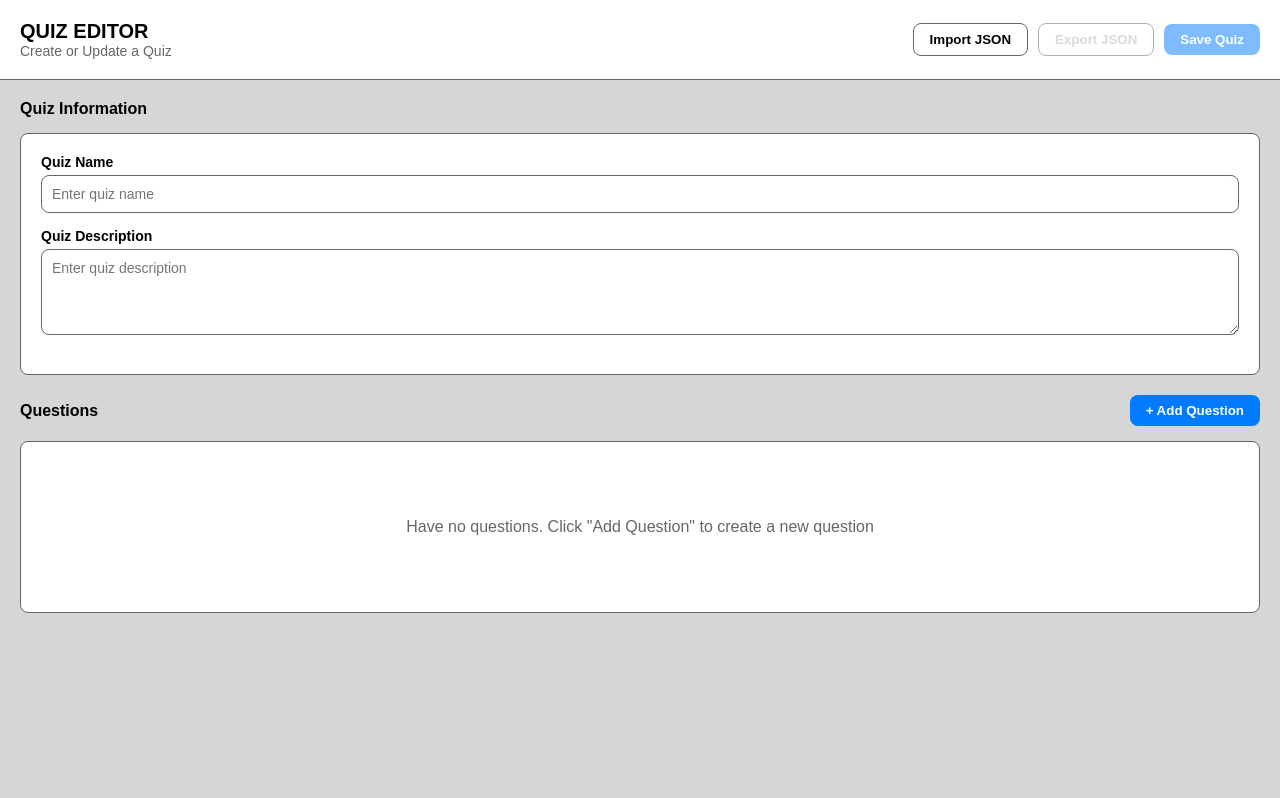
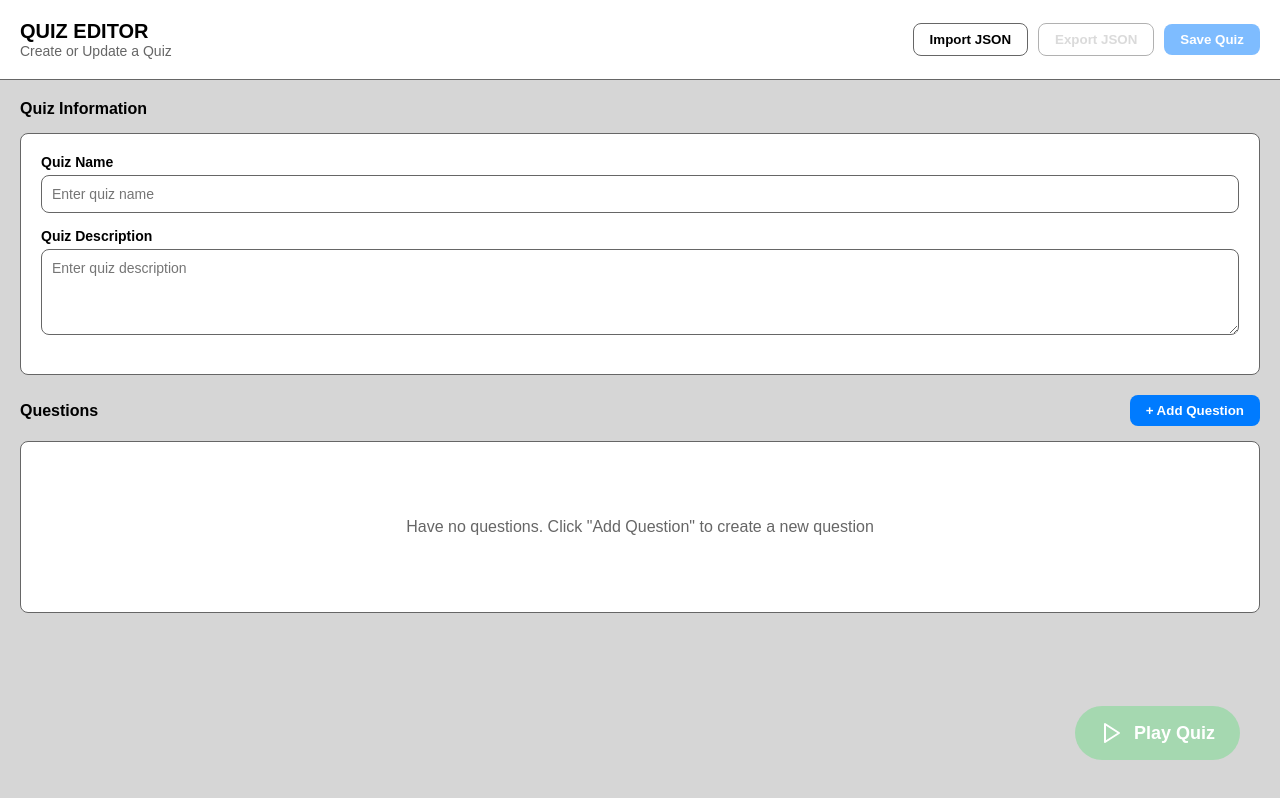
Before and after one commit to XPhan0103/quiz-editor, a React (Vite) app: page / in a window 1280 px wide. Built offline with nearby package versions, Linux system fonts and the light colour scheme.

Commit message:
feat: add quiz preview mode

```diff
--- a/src/App.jsx
+++ b/src/App.jsx
@@ -2,9 +2,12 @@ import React, { useState, useEffect } from 'react';
 import Header from './components/Header';
 import QuizInfo from './components/QuizInfo';
 import QuestionList from './components/QuestionList';
+import PreviewMode from './components/PreviewMode';
+import { FiPlay } from 'react-icons/fi';
 import './index.css';
 
 function App() {
+    const [isPreviewMode, setIsPreviewMode] = useState(false);
     const [quizData, setQuizData] = useState(() => {
         const saved = localStorage.getItem('quizData');
         if (saved) {
@@ -92,13 +95,36 @@ function App() {
         }
     };
 
+    if (isPreviewMode) {
+        return (
+            <div className="app">
+                <div className="main-content" style={{ marginTop: '20px' }}>
+                    <PreviewMode quizData={quizData} onExit={() => setIsPreviewMode(false)} />
+                </div>
+            </div>
+        );
+    }
+
     return (
         <div className="app">
-            <Header onExport={handleExport} onImport={handleImport} onSave={handleSave} isValid={isValid} />
+            <Header
+                onExport={handleExport}
+                onImport={handleImport}
+                onSave={handleSave}
+                isValid={isValid}
+            />
             <div className="main-content">
                 <QuizInfo quizData={quizData} setQuizData={setQuizData} />
                 <QuestionList questions={quizData.questions} setQuestions={setQuestions} />
             </div>
+
+            <button
+                className={`floating-play-btn ${!isValid ? 'disabled' : ''}`}
+                onClick={() => { if (isValid) setIsPreviewMode(true); }}
+                title={!isValid ? "Provide at least 1 valid question to Play" : "Play Quiz"}
+            >
+                <FiPlay size={24} /> <span>Play Quiz</span>
+            </button>
         </div>
     );
 }
--- /dev/null
+++ b/src/components/PreviewMode.jsx
@@ -0,0 +1,64 @@
+import React from 'react';
+import { FiArrowLeft } from 'react-icons/fi';
+
+function PreviewMode({ quizData, onExit }) {
+    // if (!quizData.questions || quizData.questions.length === 0) {
+    //     return (
+    //         <div className="empty-state">
+    //             <p>This quiz have no questions</p>
+    //             <button className="secondary" onClick={onExit}>
+    //                 <FiArrowLeft style={{ marginRight: '8px' }} />
+    //                 Back to Editor
+    //             </button>
+    //         </div>
+    //     );
+    // }
+
+    return (
+        <div className="preview-container">
+            <div className="preview-header">
+                <button className="secondary" onClick={onExit}>
+                    <FiArrowLeft style={{ marginRight: '8px' }} />
+                    Back to Editor
+                </button>
+                <h2>{quizData.name || 'Untitled Quiz'}</h2>
+                <p>{quizData.description || 'No description provided.'}</p>
+            </div>
+
+            <div className="preview-questions">
+                {quizData.questions.map((q, qIndex) => (
+                    <div key={q.id} className="card question-card preview-question-card">
+                        <div className="question-header">
+                            <span className="question-title">
+                                {qIndex + 1}. {q.name || `Question ${qIndex + 1}`}
+                            </span>
+                        </div>
+                        {q.description && (
+                            <div className="preview-question-desc">
+                                {q.description}
+                            </div>
+                        )}
+                        <div className="preview-options">
+                            {q.options && q.options.map((opt) => (
+                                <label key={opt.id} className="preview-option-label">
+                                    <input
+                                        type="radio"
+                                        name={`question-${q.id}`}
+                                        value={opt.id}
+                                    />
+                                    <span className="option-text">{opt.label || opt.value || 'Untitled Option'}</span>
+                                </label>
+                            ))}
+                        </div>
+                    </div>
+                ))}
+            </div>
+
+            <div style={{ textAlign: 'center', marginTop: '20px', paddingBottom: '40px' }}>
+                <button className="primary save-btn">Submit Quiz</button>
+            </div>
+        </div>
+    );
+}
+
+export default PreviewMode;
--- a/src/index.css
+++ b/src/index.css
@@ -68,7 +68,8 @@ header {
 }
 
 .main-content {
-	padding: 0 20px;
+	padding       : 0 20px;
+	padding-bottom: 120px;
 }
 
 .quiz-info-container h2 {
@@ -270,3 +271,90 @@ header {
 	margin-bottom: 10px;
 	font-weight  : 500;
 }
+
+.preview-container {
+	max-width: 800px;
+	margin   : 0 auto;
+}
+
+.preview-header {
+	text-align   : center;
+	margin-bottom: 30px;
+}
+
+.preview-header h2 {
+	margin-top: 20px;
+	font-size : 24px;
+}
+
+.preview-question-card {
+	padding: 20px;
+}
+
+.preview-question-desc {
+	color     : #555;
+	margin    : 10px 0;
+	font-style: italic;
+}
+
+.preview-options {
+	display       : flex;
+	flex-direction: column;
+	gap           : 12px;
+	margin-top    : 20px;
+}
+
+.preview-option-label {
+	display         : flex;
+	align-items     : center;
+	gap             : 10px;
+	padding         : 10px 15px;
+	border          : 1px solid #ccc;
+	border-radius   : 8px;
+	cursor          : pointer;
+	background-color: #fafafa;
+	transition      : background-color 0.2s ease, border-color 0.2s ease;
+}
+
+.preview-option-label:hover {
+	background-color: #f0f0f0;
+	border-color    : #aaa;
+}
+
+.preview-option-label input[type="radio"] {
+	margin: 0;
+	cursor: pointer;
+}
+
+.floating-play-btn {
+	position        : fixed;
+	bottom          : 40px;
+	right           : 40px;
+	background-color: #28a745;
+	color           : white;
+	border          : none;
+	border-radius   : 50px;
+	padding         : 15px 25px;
+	font-size       : 18px;
+	font-weight     : bold;
+	display         : flex;
+	align-items     : center;
+	gap             : 10px;
+	cursor          : pointer;
+	box-shadow      : 0 4px 15px rgba(0, 0, 0, 0.2);
+	transition      : transform 0.2s ease, background-color 0.2s ease, box-shadow 0.2s ease;
+	z-index         : 100;
+}
+
+.floating-play-btn:hover:not(.disabled) {
+	background-color: #218838;
+	transform       : translateY(-3px);
+	box-shadow      : 0 6px 20px rgba(0, 0, 0, 0.3);
+}
+
+.floating-play-btn.disabled {
+	background-color: #a5d8b0;
+	cursor          : not-allowed;
+	box-shadow      : none;
+	transform       : none;
+}
```
